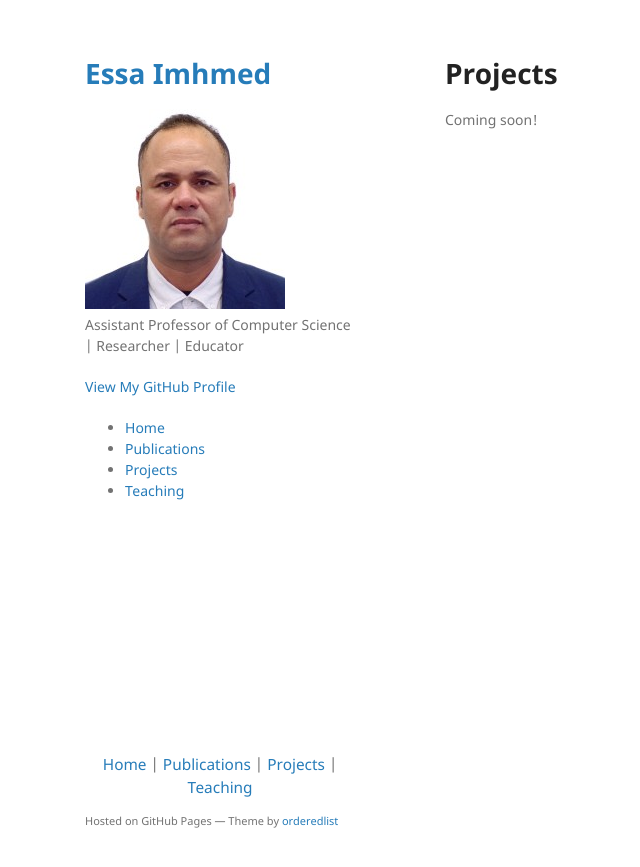
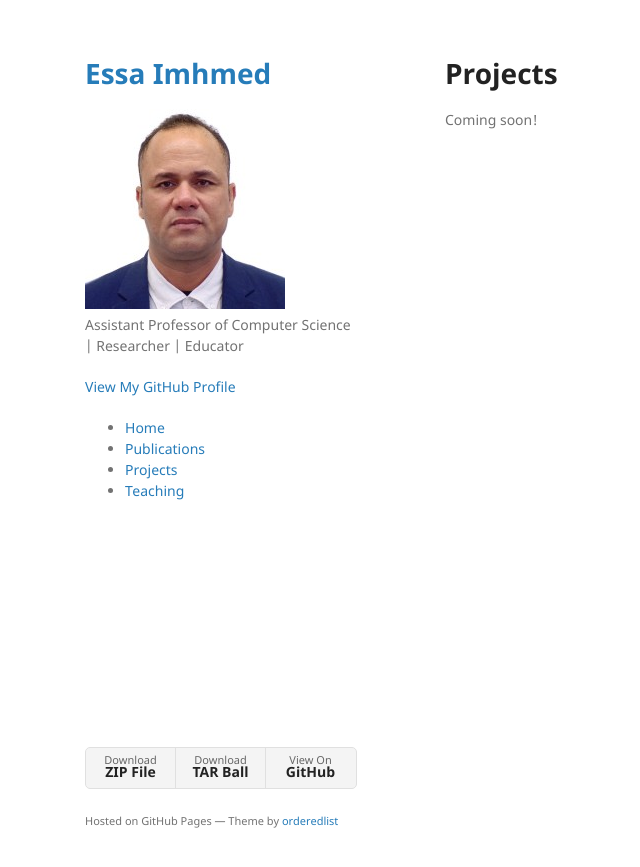
Before and after one commit to imhmede/imhmede.github.io, a Jekyll site: the page built from projects.md, in a window 1280 px wide. Shown: the top 867 px of the page, without its empty margins (125-765 px from the left). Built offline with Jekyll 4.4.1, drawn with Linux system fonts in a browser that asks for light colours.

```diff
--- a/_layouts/default.html
+++ b/_layouts/default.html
@@ -53,12 +53,13 @@
 
       </section>
       <footer>
-        <div style="text-align: center; margin-top: 20px; padding: 10px; font-size: 1.1em;">
-          <a href="{{ '/' | relative_url }}">Home</a> |
-          <a href="{{ '/publication.html' | relative_url }}">Publications</a> |
-          <a href="{{ '/projects.html' | relative_url }}">Projects</a> |
-          <a href="{{ '/teaching.html' | relative_url }}">Teaching</a>
-        </div>
+        {% if site.show_downloads %}
+        <ul class="downloads">
+          <li><a href="{{ site.github.zip_url }}">Download <strong>ZIP File</strong></a></li>
+          <li><a href="{{ site.github.tar_url }}">Download <strong>TAR Ball</strong></a></li>
+          <li><a href="{{ site.github.repository_url }}">View On <strong>GitHub</strong></a></li>
+        </ul>
+        {% endif %}
         {% if site.github.is_project_page %}
         <p>This project is maintained by <a href="{{ site.github.owner_url }}">{{ site.github.owner_name }}</a></p>
         {% endif %}
```
